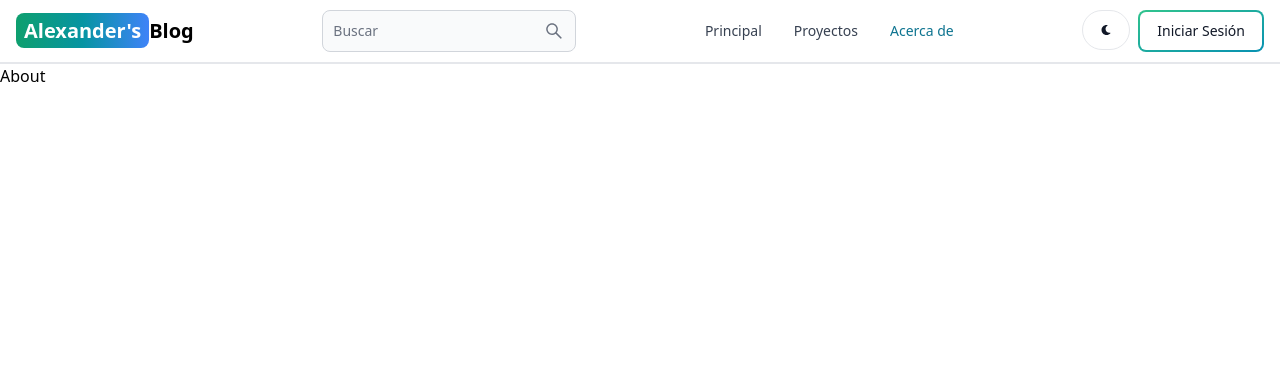
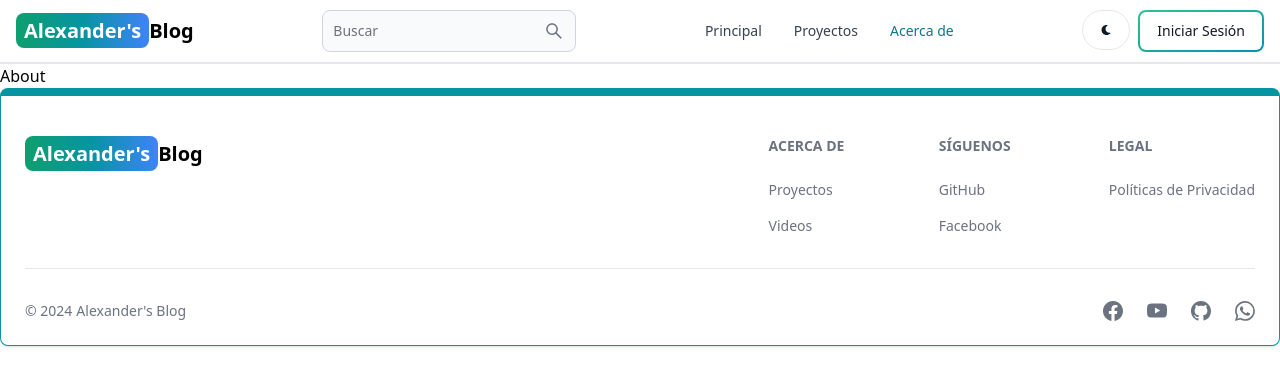
Before and after one commit to bautistalexander/mern-blog-frontend, a React (Vite) app: page /acerca-de in a window 1280 px wide. Shown: the top 386 px of the page. Built offline with nearby package versions, Linux system fonts and the light colour scheme.

Commit message:
Se creó el componente Footer

```diff
--- a/src/App.jsx
+++ b/src/App.jsx
@@ -6,19 +6,21 @@
 import { Projects } from './pages/Projects';
 import { Dashboard } from './pages/Dashboard';
 import { Header } from './components/Header';
+import { FooterComponent } from './components/Footer';
 
 export const App = () => {
   return (
     <BrowserRouter>
-    <Header />
+      <Header />
       <Routes>
-        <Route path='/' element={ <Home /> } />
-        <Route path='/iniciar-sesion' element={ <SignIn /> } />
-        <Route path='/registrarse' element={ <SignUp /> } />
-        <Route path='/panel-control' element={ <Dashboard /> } />
-        <Route path='/proyectos' element={ <Projects /> } />
-        <Route path='/acerca-de' element={ <About /> } />
+        <Route path='/' element={<Home />} />
+        <Route path='/iniciar-sesion' element={<SignIn />} />
+        <Route path='/registrarse' element={<SignUp />} />
+        <Route path='/panel-control' element={<Dashboard />} />
+        <Route path='/proyectos' element={<Projects />} />
+        <Route path='/acerca-de' element={<About />} />
       </Routes>
+      <FooterComponent />
     </BrowserRouter>
   )
 }
--- /dev/null
+++ b/src/components/Footer.jsx
@@ -0,0 +1,61 @@
+import { Footer } from 'flowbite-react';
+import { Link } from 'react-router-dom';
+import { BsFacebook, BsGithub, BsWhatsapp, BsYoutube } from 'react-icons/bs'
+export const FooterComponent = () => {
+  return (
+    <Footer container className='border border-t-8 border-teal-500'>
+      <div className='w-full max-w-7xl mx-auto'>
+        <div className='grid w-full justify-between sm:flex md:grid-cols-1'>
+          <div className='mt-5'>
+            <Link to='/' className='self-center whitespace-nowrap text-lg sm:text-xl font-semibold dark:text-white '>
+              <span className='px-2 py-1 bg-gradient-to-r from-green-500 via-teal-500 to-blue-500 rounded-lg text-white'>Alexander's</span>
+              Blog
+            </Link>
+          </div>
+          <div className='grid grid-cols-2 gap-8 mt-4 sm:grid-cols-3 sm:gap-6'>
+            <div>
+              <Footer.Title title='Acerca de' />
+              <Footer.LinkGroup col>
+                <Footer.Link href='' target='_blank' rel='noopener noreferrer'>
+                  Proyectos
+                </Footer.Link>
+                <Footer.Link href='' target='_blank' rel='noopener noreferrer'>
+                  Videos
+                </Footer.Link>
+              </Footer.LinkGroup>
+            </div>
+            <div>
+              <Footer.Title title='Síguenos' />
+              <Footer.LinkGroup col>
+                <Footer.Link href='' target='_blank' rel='noopener noreferrer'>
+                  GitHub
+                </Footer.Link>
+                <Footer.Link href='' target='_blank' rel='noopener noreferrer'>
+                  Facebook
+                </Footer.Link>
+              </Footer.LinkGroup>
+            </div>
+            <div>
+              <Footer.Title title='Legal' />
+              <Footer.LinkGroup col>
+                <Footer.Link href='' target='_blank' rel='noopener noreferrer'>
+                  Políticas de Privacidad
+                </Footer.Link>
+              </Footer.LinkGroup>
+            </div>
+          </div>
+        </div>
+        <Footer.Divider />
+        <div className='w-full sm:flex sm:items-center sm:justify-between'>
+          <Footer.Copyright href='#' by="Alexander's Blog" year={new Date().getFullYear()} />
+          <div className='flex gap-6 mt-4 sm:mt-0 sm:justify-center'>
+            <Footer.Icon href='#' target='_blank' icon={BsFacebook} />
+            <Footer.Icon href='https://www.youtube.com/channel/UCT-bK0QfO_Da1_2_h5ZjRyg' target='_blank' icon={BsYoutube} />
+            <Footer.Icon href='https://github.com/bautistalexander' target='_blank' icon={BsGithub} />
+            <Footer.Icon href='#' target='_blank' icon={BsWhatsapp} />
+          </div>
+        </div>
+      </div>
+    </Footer>
+  )
+}
```
